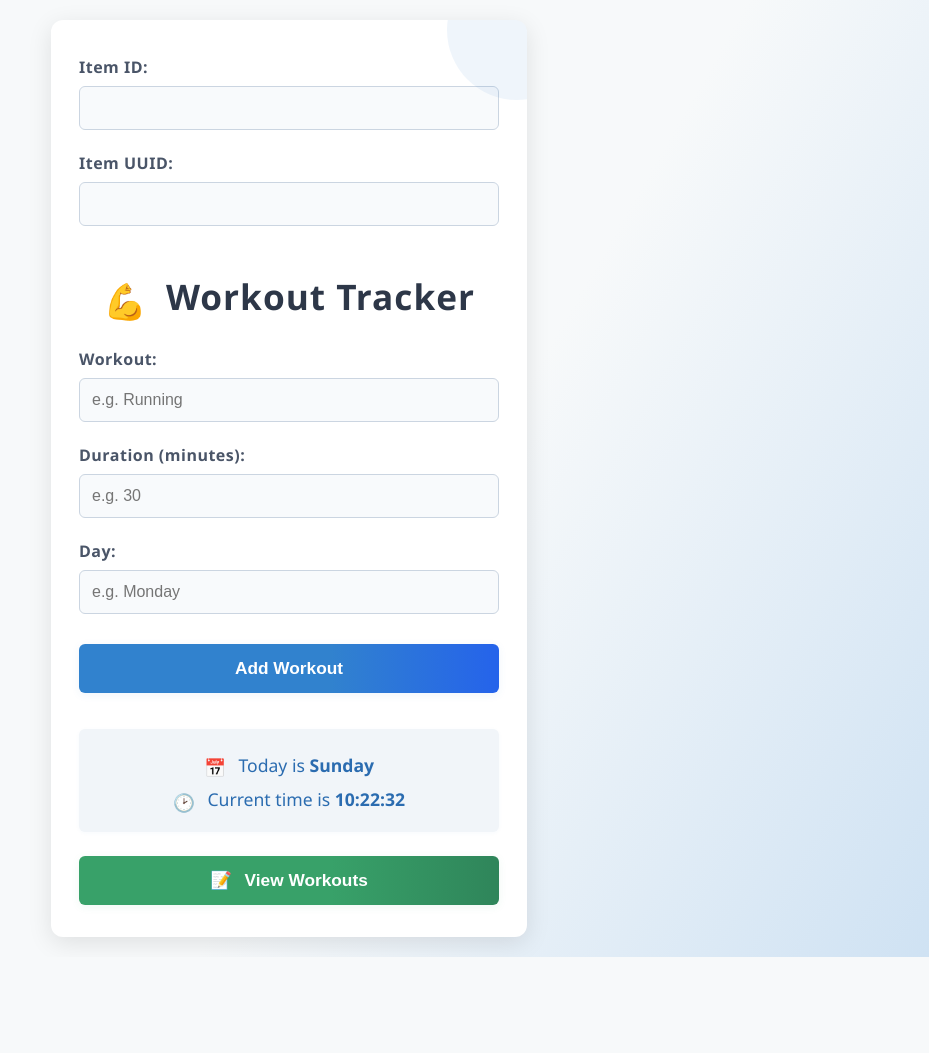
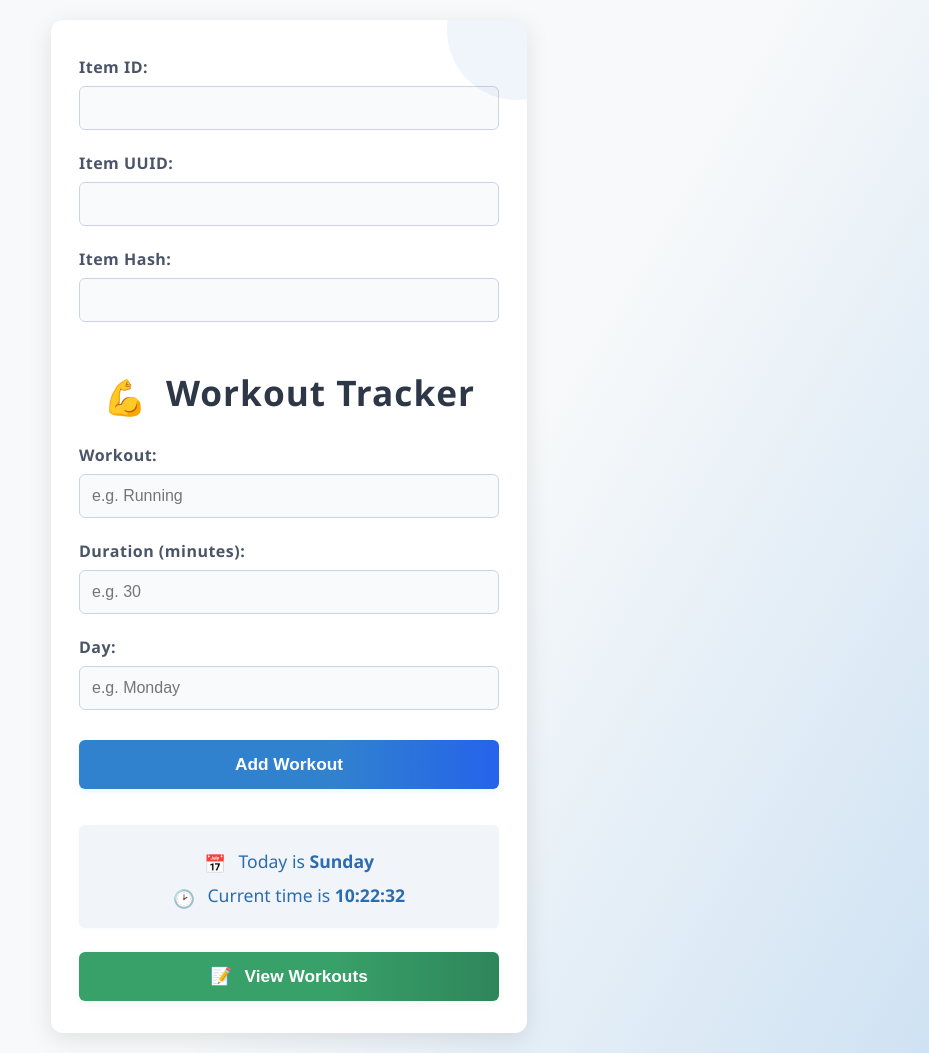
Before and after one commit to shekhardase/Flask_Workout_Tracker, a Flask app: page / in a window 1280 px wide. Shown: the whole page, without its empty margins (351-1280 px from the left). Before the commit the page ends 957 px from the top, so only its background shows below. Run offline with Flask 3, Linux system fonts and the light colour scheme.

Commit message:
Add Item Hash field

```diff
--- a/Frontend/templates/index.html
+++ b/Frontend/templates/index.html
@@ -146,6 +146,8 @@
       <input type="number" name="itemId" /><br />
       <label>Item UUID:</label>
       <input type="text" name="itemUuid" /><br />
+      <label>Item Hash:</label>
+      <input type="text" name="itemHash" /><br />
 
       <form action="/submit" method="POST">
         <h1>
```
